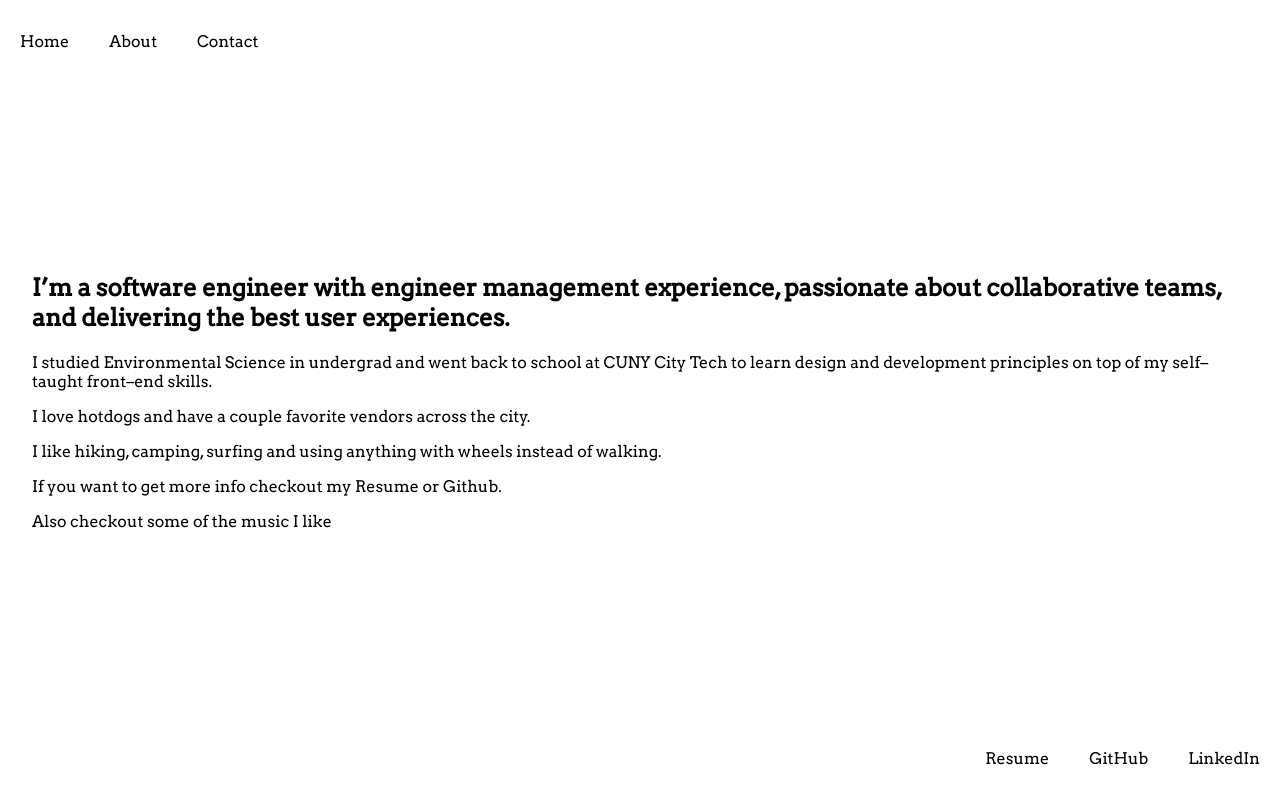
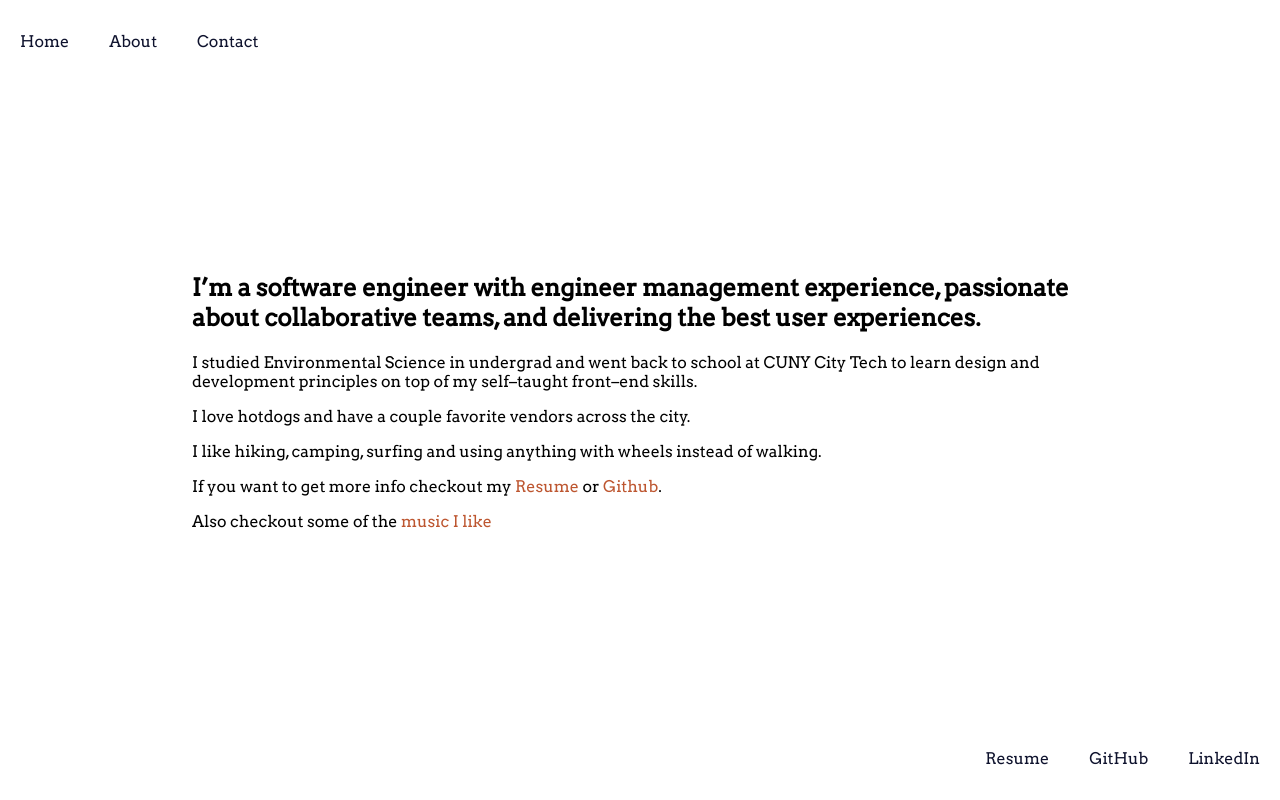
Before and after one commit to erikleon/personal-site, a Next.js app: page /about in a window 1280 px wide. Built offline with nearby package versions, Linux system fonts and the light colour scheme.

Commit message:
style changes

```diff
--- a/pages/playlists.tsx
+++ b/pages/playlists.tsx
@@ -33,7 +33,7 @@ const Playlists = ({ data }: Props) => {
     if (playlists.length > 1) {
       return playlists.map((playlist : Playlist) => {
         return (
-          <div key={playlist.id}>
+          <div key={playlist.id} className={styles.playlistWrapper}>
             <iframe style={{borderRadius:'12px'}} src={`https://open.spotify.com/embed/playlist/${playlist.id}?utm_source=generator&theme=0`} width="380" height="380" frameBorder="0" allowFullScreen allow="autoplay; clipboard-write; encrypted-media; fullscreen; picture-in-picture" loading="lazy"></iframe>
           </div>
         )
--- a/styles/Home.module.css
+++ b/styles/Home.module.css
@@ -1,5 +1,7 @@
 .container {
   padding: 0 2rem;
+  max-width: 960px;
+  margin: 0 auto;
 }
 
 .main {
--- a/styles/Navigation.module.css
+++ b/styles/Navigation.module.css
@@ -2,11 +2,17 @@
   max-width: 100%;
 }
 
+.header {
+  padding-bottom: 16px;
+}
+
 .footer {
   text-align: right;
+  padding-top: 16px;
 }
 
 .pageLink {
   padding: 0 20px;
   font-family: "Arvo";
+  color: #0E122D;
 }
--- a/styles/Playlists.module.css
+++ b/styles/Playlists.module.css
@@ -1,10 +1,15 @@
 .container {
   padding: 0 2rem;
+  max-width: 960px;
+  margin: 0 auto;
 }
 
 .playlistsContainer {
   display: flex;
   justify-content: space-around;
   flex-wrap: wrap;
+}
 
+.playlistWrapper {
+  padding: 16px 0;
 }
--- a/styles/globals.css
+++ b/styles/globals.css
@@ -6,7 +6,7 @@ body {
 }
 
 a {
-  color: inherit;
+  color: #BD5630;
   text-decoration: none;
 }
 
```
Also changed, not shown: styles/Contact.module.css (+2 -5 lines).
